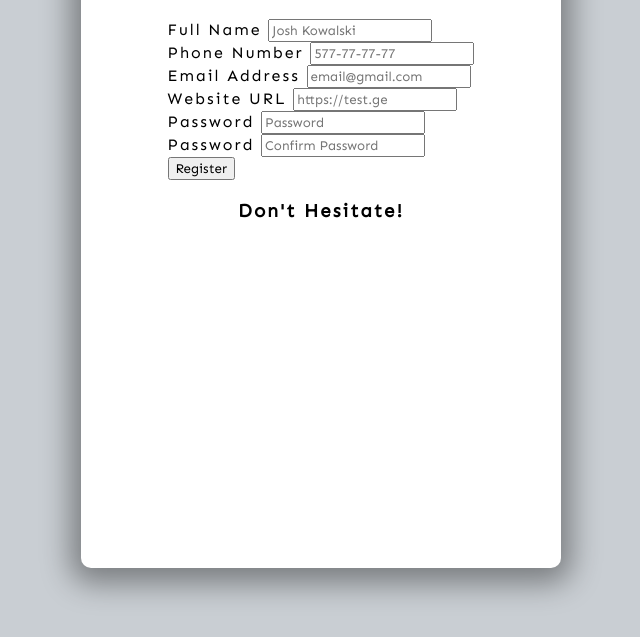
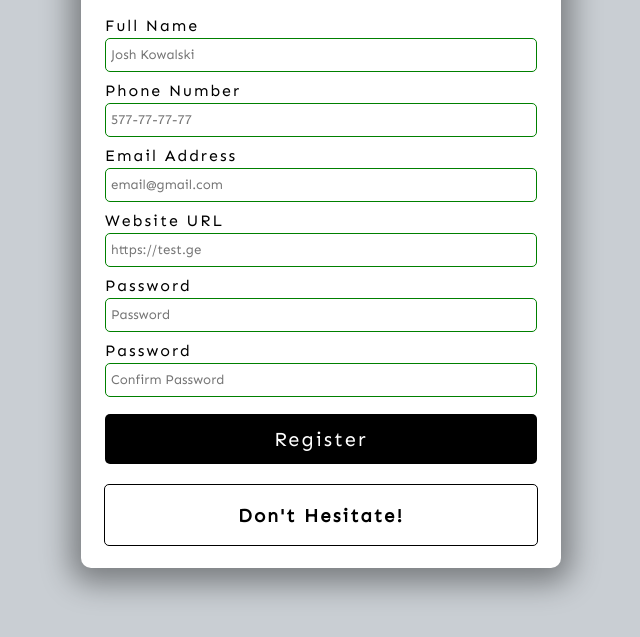
Before and after one commit to shotapailodze/Form-Validator, a plain HTML site: page index.html in a window 1280 px wide. Shown: the part 147-784 px from the top of the page, without its empty margins (319-959 px from the left). Drawn offline with Linux system fonts and the light colour scheme.

Commit message:
styling done

```diff
--- a/style.css
+++ b/style.css
@@ -26,10 +26,69 @@ body {
   box-shadow: 0 5px 30px 10px rgba(0,0,0,0.4);
 }
 
+/* Form */
+form {
+  width: 90%;
+}
+
+.form-group {
+  height: 65px;
+}
+
+label {
+  position: relative;
+  bottom: 3px;
+}
+
 input {
   font-family: 'Sen', sans-serif;
+  width: 100%;
+  height: 34px;
+  padding: 5px;
+  border: 1px solid black;
+  border-radius: 5px;
+  outline: none;
+  box-sizing: border-box;
+  transition: all 0.3s;
+}
+
+input:valid {
+  border: 1px solid green;
+}
+
+input:invalid {
+  border: 1px solid red;
 }
 
 button {
   font-family: 'Sen', sans-serif;
+  cursor: pointer;
+  color: white;
+  background-color: black;
+  border: none;
+  border-radius: 5px;
+  height: 50px;
+  width: 100%;
+  font-size: 20px;
+  letter-spacing: 2px;
+  margin-top: 5px;
 }
+
+button:hover {
+  filter: brightness(200%);
+  background: rgb(20, 20, 20);
+}
+
+button:focus {
+  outline: none;
+}
+
+.message-container {
+  border: 1px solid black;
+  border-radius: 5px;
+  width: 90%;
+  margin-top: 20px;
+  display: flex;
+  justify-content: center;
+  color: black;
+}
```
